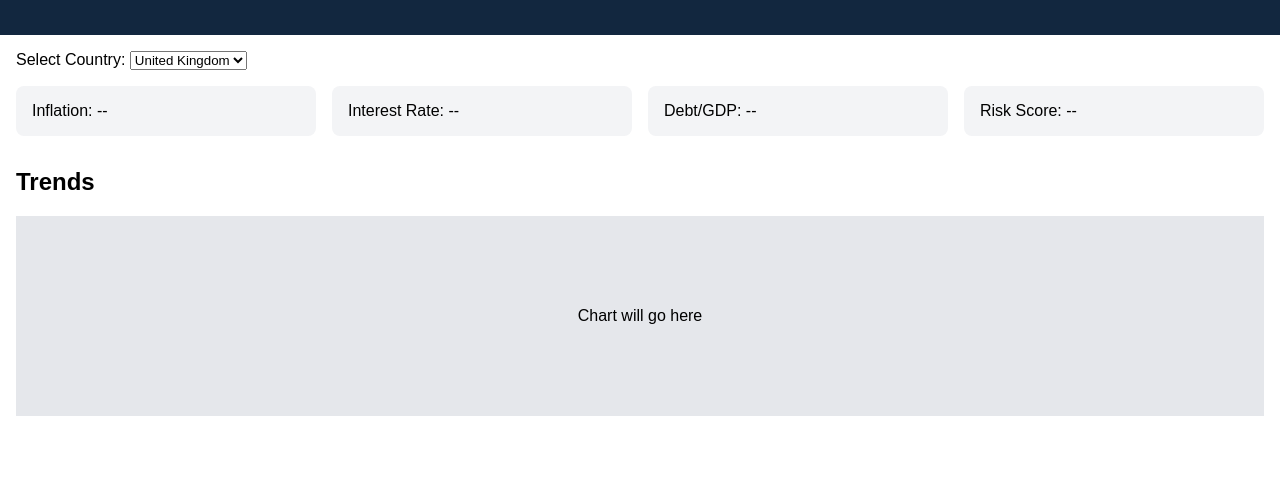
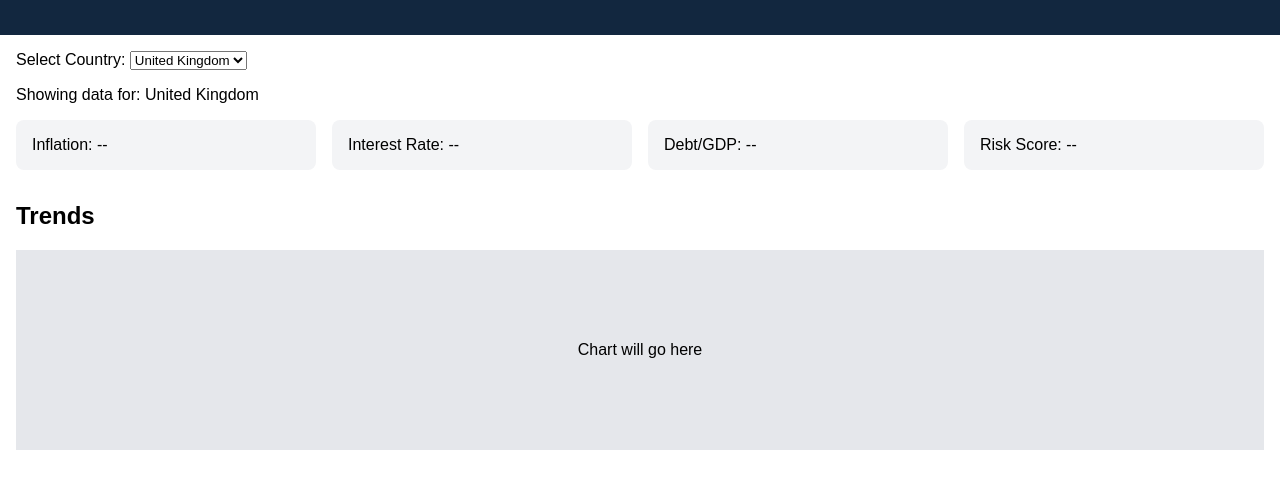
Before and after one commit to PauliusDataScience/sovereign-risk-dashboard, a website: page index.html in a window 1280 px wide. Shown: the part 77-566 px from the top of the page. Drawn offline with Linux system fonts and the light colour scheme.

Commit message:
Implement country selector logic

```diff
--- a/index.html
+++ b/index.html
@@ -22,7 +22,10 @@
         <option value="US">United States</option>
         <option value="DE">Germany</option>
       </select>
+
+      <p id="selected-country-display">Showing data for: United Kingdom</p>
     </section>
+
 
     <!-- KPI Cards -->
     <section id="kpis">
--- a/src/js/main.js
+++ b/src/js/main.js
@@ -0,0 +1,17 @@
+document.addEventListener("DOMContentLoaded", () => {
+  const countrySelect = document.getElementById("country-select");
+  const selectedCountryDisplay = document.getElementById(
+    "selected-country-display"
+  );
+
+  function updateSelectedCountry() {
+    const selectedCountryName =
+      countrySelect.options[countrySelect.selectedIndex].text;
+    selectedCountryDisplay.textContent =
+      `Showing data for: ${selectedCountryName}`;
+  }
+
+  countrySelect.addEventListener("change", updateSelectedCountry);
+
+  updateSelectedCountry();
+});
```
